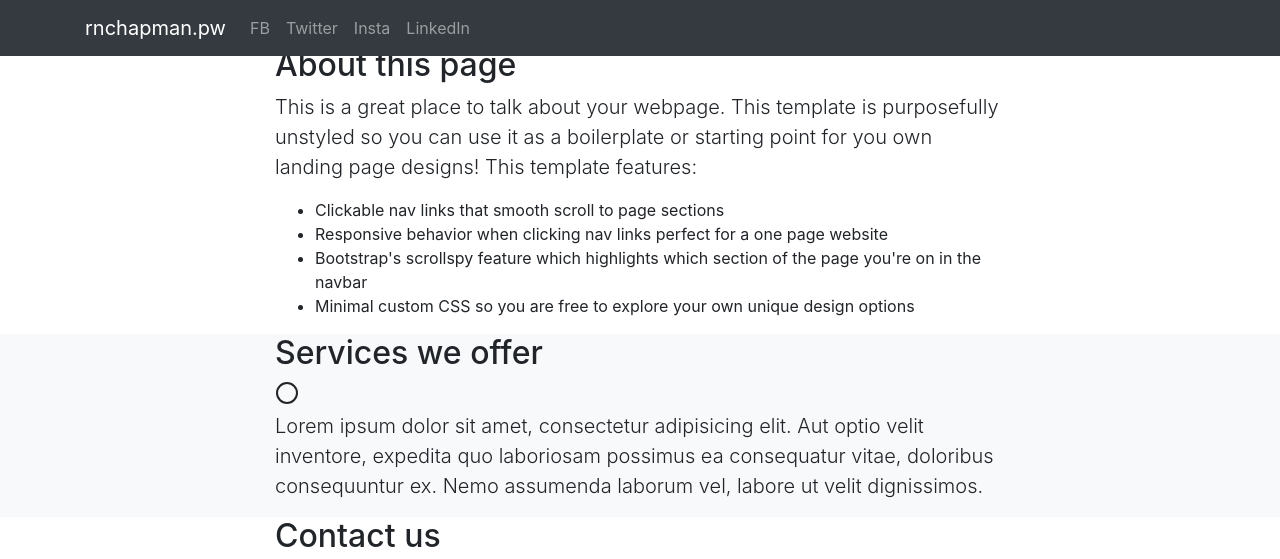
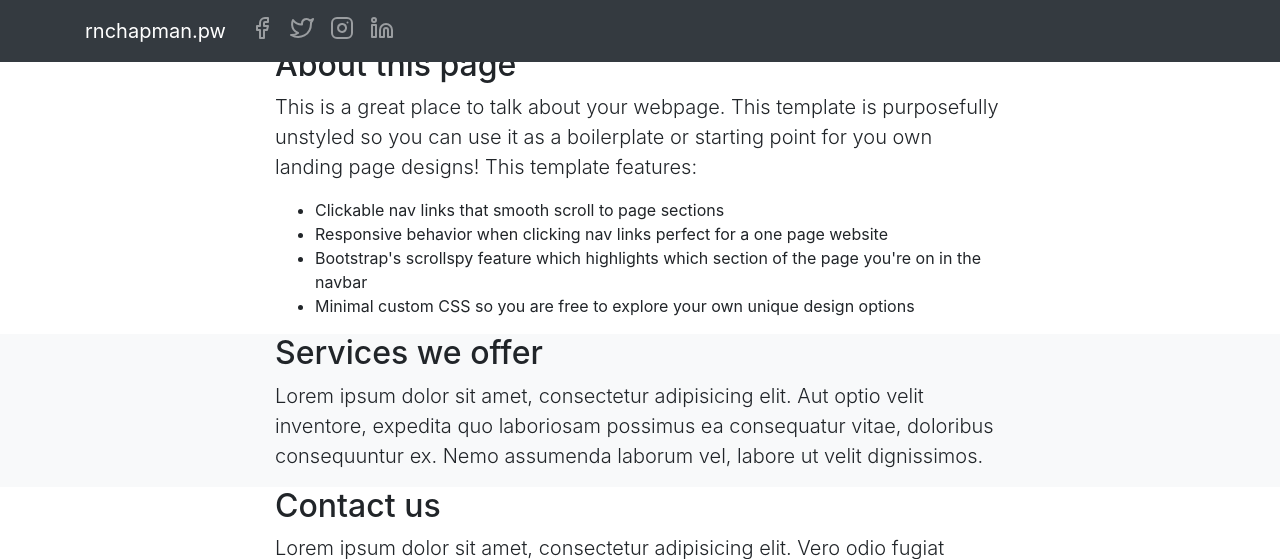
Before and after one commit to rchapman83/personal-web, a Flask app: page / in a window 1280 px wide. Shown: the top 559 px of the page. Run offline with Flask 2, Linux system fonts and the light colour scheme; some libraries are stand-ins or nearby versions.

Commit message:
update icons

```diff
--- a/app/templates/index.html
+++ b/app/templates/index.html
@@ -12,10 +12,11 @@
         </button>
         <div class="collapse navbar-collapse" id="navbarNavAltMarkup">
             <div class="navbar-nav">
-                <a class="nav-item nav-link" href="#">FB</a>
-                <a class="nav-item nav-link" href="#">Twitter</a>
-                <a class="nav-item nav-link" href="#">Insta</a>
-                <a class="nav-item nav-link" href="#">LinkedIn</a>
+            <!-- Glyths in nav from feathericons.com-->
+                <a class="nav-item nav-link" href="https://www.facebook.com/rnchapman"><i data-feather="facebook"></i></a>
+                <a class="nav-item nav-link" href="#"><i data-feather="twitter"></i></a>
+                <a class="nav-item nav-link" href="#"><i data-feather="instagram"></i></a>
+                <a class="nav-item nav-link" href="#"><i data-feather="linkedin"></i></a>
             </div>
         </div>
     </div>
@@ -49,8 +50,6 @@
         <div class="row">
           <div class="col-lg-8 mx-auto">
             <h2>Services we offer</h2>
-            <!-- example icon -->
-    <i data-feather="circle"></i>
             <p class="lead">Lorem ipsum dolor sit amet, consectetur adipisicing elit. Aut optio velit inventore, expedita quo laboriosam possimus ea consequatur vitae, doloribus consequuntur ex. Nemo assumenda laborum vel, labore ut velit dignissimos.</p>
           </div>
         </div>
@@ -67,5 +66,4 @@
         </div>
       </div>
     </section>
-
 {% endblock %}
```
